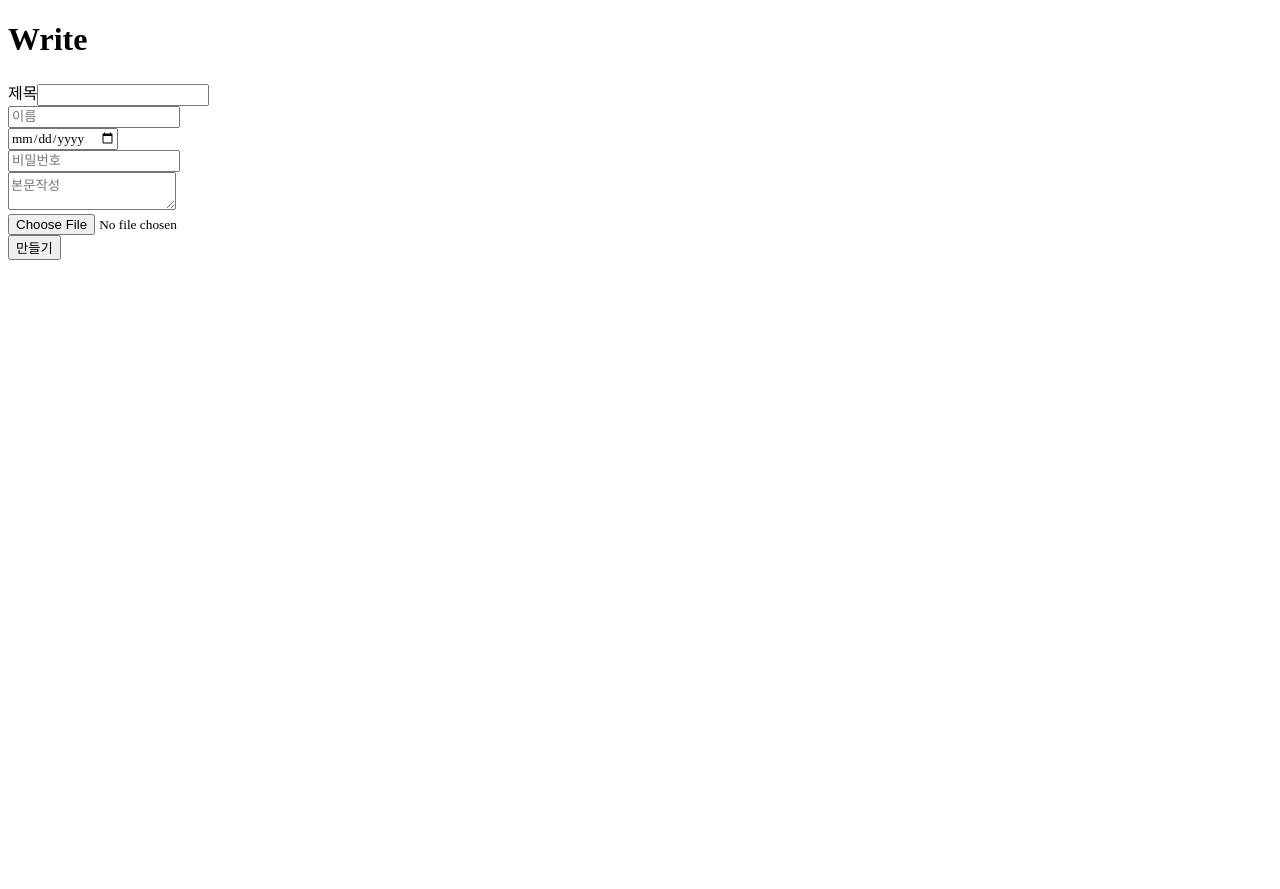
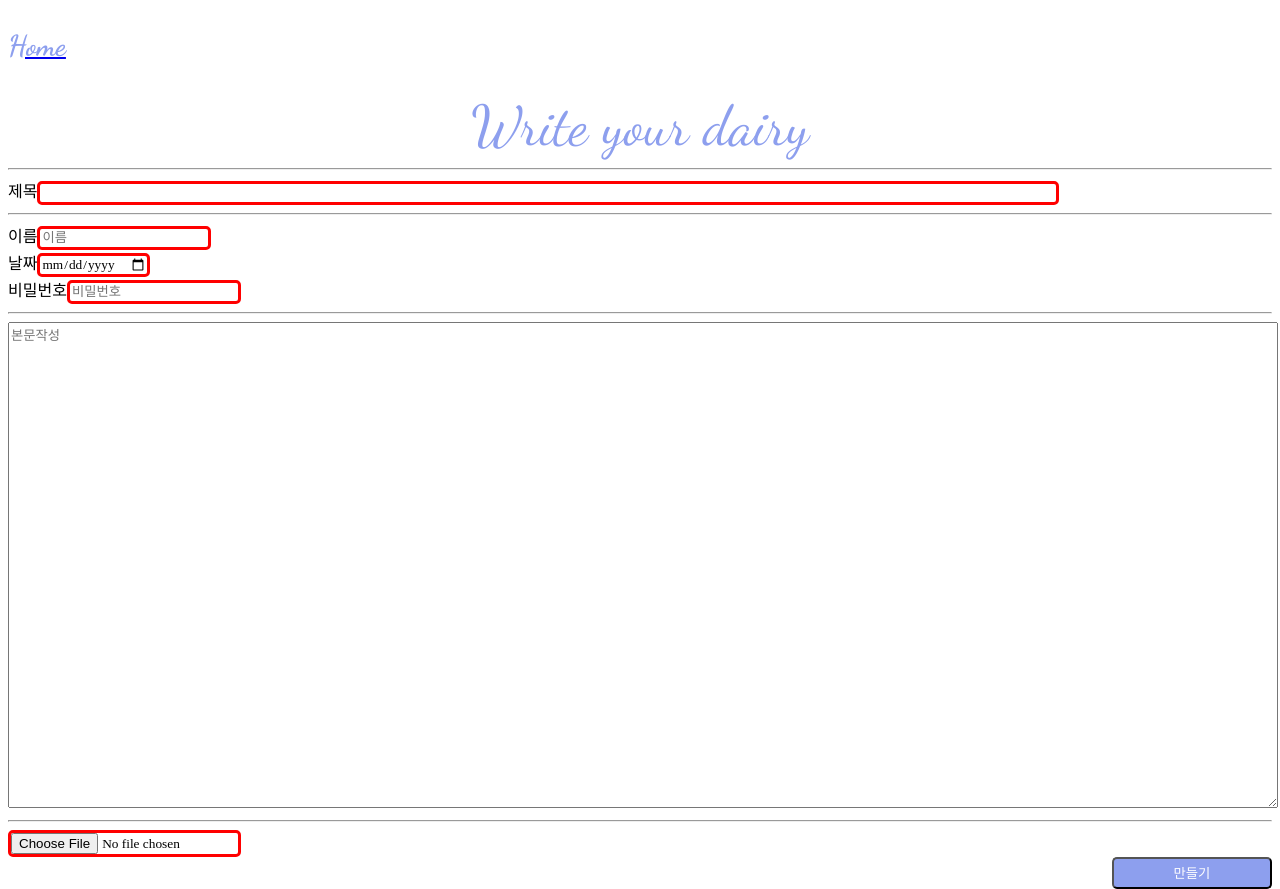
Before and after one commit to LikeLionHGU/front-recaps, a React (Create React App) app: page /write in a window 1280 px wide. Before the commit the page ends 800 px from the top, so only its background shows below. Built offline with nearby package versions, Linux system fonts and the light colour scheme; a web font is replaced by a local one.

Commit message:
(style) Write UI 디자인

```diff
--- a/package.json
+++ b/package.json
@@ -6,6 +6,8 @@
     "@testing-library/jest-dom": "^5.17.0",
     "@testing-library/react": "^13.4.0",
     "@testing-library/user-event": "^13.5.0",
+    "cors": "^2.8.5",
+    "express-fileupload": "^1.4.3",
     "react": "^18.2.0",
     "react-dom": "^18.2.0",
     "react-router-dom": "^6.21.3",
--- a/src/component/Write.js
+++ b/src/component/Write.js
@@ -2,32 +2,45 @@
 import React from "react";
 import { useEffect, useState } from "react";
 import { json, useNavigate } from "react-router-dom";
+import "../css-write/form.css";
+import { Link } from "react-router-dom";
 
 function Write() {
-  const navigate = useNavigate();
+  //const navigate = useNavigate();
   //입력 받은 contents 저장 변수
   const [title, setTitle] = useState("");
   const [body, setBody] = useState("");
   const [name, setName] = useState("");
   const [password, setPassword] = useState("");
-  const [uploadImgUrl, setUploadImgUrl] = useState("");
+  // const [uploadImgUrl, setUploadImgUrl] = useState("");
+  const [img, setImg] = useState();
+  //const [imgName, setImgName] = useState("");
+
   const [date, setDate] = useState("");
 
-  const onchangeImageUpload = (e) => {
-    const { files } = e.target;
-    const uploadFile = files[0];
-    const reader = new FileReader();
-    reader.readAsDataURL(uploadFile);
-    reader.onloadend = () => {
-      setUploadImgUrl(reader.result);
-    };
-  };
+  //   const onchangeImageUpload = (e) => {
+  //     const { files } = e.target;
+  //     const uploadFile = files[0];
+  //     const reader = new FileReader();
+  //     reader.readAsDataURL(uploadFile);
+  //     reader.onloadend = () => {
+  //       setUploadImgUrl(reader.result);
+  //     };
+  //   };
 
   return (
-    <div>
-      <h1>Write</h1>
+    <html>
+      <nav>
+        {" "}
+        <Link to={"/"}>
+          <h3 className="homebtn">Home</h3>
+        </Link>
+        <div className="title-header">Write your dairy</div>
+      </nav>
+      <hr />
 
       <div className="recap-form">
+        <div>
           <div
             className="title" // 글의 제목
           >
@@ -37,10 +50,12 @@ function Write() {
               onChange={(e) => setTitle(e.target.value)}
             ></input>
           </div>
+          <hr />
 
           <div
             className="owner_name" //작성자 이름
           >
+            이름
             <input
               placeholder="이름"
               value={name}
@@ -51,6 +66,7 @@ function Write() {
           <div
             className="date" //작성자 날짜
           >
+            날짜
             <input
               type="date"
               value={date}
@@ -61,6 +77,7 @@ function Write() {
           <div
             className="owner_password" //사용자 비밀번호
           >
+            비밀번호
             <input
               type="password" //masking(효과)
               placeholder="비밀번호"
@@ -68,7 +85,7 @@ function Write() {
               onChange={(e) => setPassword(e.target.value)}
             ></input>
           </div>
-
+          <hr />
           <div
             className="body" //본문내용
           >
@@ -78,49 +95,81 @@ function Write() {
               onChange={(e) => setBody(e.target.value)}
             ></textarea>
           </div>
-
+          <hr />
           <div
             className="Img_upload" //이미지 업로드
           >
-          <img src={uploadImgUrl} img="img" />
-          <input type="file" accept="image/*" onChange={onchangeImageUpload} />
+            {/* <img src={uploadImgUrl} img="img" />
+          <input type="file" accept="image/*" onChange={onchangeImageUpload} /> */}
+            <input
+              type="file"
+              onChange={(e) => {
+                setImg(e.target.files[0]);
+                //setImgName(e.target.files[0].name);
+              }}
+            />
           </div>
-
+          <div className="bottom">
             <button
               onClick={(e) => {
-            console.log(title, body, name, password, uploadImgUrl);
-            fetch(
-              "https://ll-api.jungsub.com/recap/add", //API, 데이터 저장할 저장소
-              {
+                //console.log(title, body, name, password, uploadImgUrl);
+                // fetch(
+                //   "https://ll-api.jungsub.com/recap/add", //API, 데이터 저장할 저장소
+                //   {
+                //     method: "post",
+                //     headers: {
+                //       "Content-Type": "application/json",
+                //     },
+
+                //     // key 와 value 값을 각각 설정 solution (FormData)
+                //     body: JSON.stringify({
+                //       title: title,
+                //       body: body,
+                //       owner_name: name,
+                //       owner_pass: password,
+                //       // 추가적인 변수
+                //       //owner_imag: uploadImgUrl, // 업로드 이미지 저장을 위해 추가적인 변수 필요
+                //       date: date, //설정한 날짜
+                //     }),
+                //   }
+                // )
+                //   .then((data) => data.json())
+                //   .then((json) => {
+                //     //double CLick 방지
+                //     if (!!json.ok) {
+                //       navigate("/recap/" + json.ok.id); // 자신이 작성한 글 '바로 보기'
+                //       window.location.href = "/";
+                //     }
+                //   }); // 데이터 넣어줄 DB API
+
+                console.log(title, body, name, password);
+                const formData = new FormData();
+
+                formData.append("title", title);
+                formData.append("body", body);
+                formData.append("date", date);
+                formData.append("owner_name", name);
+                formData.append("owner_pass", password);
+                formData.append("owner_image", img);
+
+                fetch("https://ll-api.jungsub.com/diary/create", {
                   method: "post",
-                headers: {
-                  "Content-Type": "application/json",
-                },
-                body: JSON.stringify({
-                  title: title,
-                  body: body,
-                  owner_name: name,
-                  owner_pass: password,
-                  // 추가적인 변수
-                  owner_imag: uploadImgUrl, // 업로드 이미지 저장을 위해 추가적인 변수 필요
-                  date: date, //설정한 날짜
-                }),
-              }
-            )
+                  body: formData,
+                })
                   .then((data) => data.json())
                   .then((json) => {
-                //double CLick 방지
                     if (!!json.ok) {
-                  navigate("/recap/" + json.ok.id); // 자신이 작성한 글 '바로 보기'
-                  window.location.href = "/";
+                      // navigate("/recap/" + json.ok._id);
                     }
-              }); // 데이터 넣어줄 DB API
+                  });
               }}
             >
               만들기
             </button>
           </div>
         </div>
+      </div>
+    </html>
   );
 }
 
--- /dev/null
+++ b/src/css-write/form.css
@@ -0,0 +1,49 @@
+@import url("https://fonts.googleapis.com/css2?family=Dancing+Script:wght@400;700&display=swap");
+
+html {
+  height: 100%;
+  width: 100%;
+  margin: auto;
+}
+
+input {
+  border: 3px solid red;
+  border-radius: 5px;
+}
+
+.title-header {
+  text-decoration: none;
+  text-align: center;
+  color: #8d9fee;
+  font-family: "Dancing Script", cursive;
+  font-size: 3.5rem;
+}
+
+.homebtn {
+  text-decoration: none;
+  text-align: left;
+  color: #8d9fee;
+  font-family: "Dancing Script", cursive;
+  font-size: 1.8rem;
+}
+
+textarea {
+  width: 100%;
+  height: 30rem;
+}
+
+.title > input {
+  width: 80%;
+}
+
+.bottom {
+  text-align: right;
+}
+
+.bottom > button {
+  height: 2rem;
+  width: 10rem;
+  border-radius: 5px;
+  background-color: #8d9fee;
+  color: white;
+}
```
Also changed, not shown: src/component/Header.js (+23 -17 lines), 1 other file (tests, documents, lock files or other folders). Lines whose indentation alone changed are shown as unchanged.
